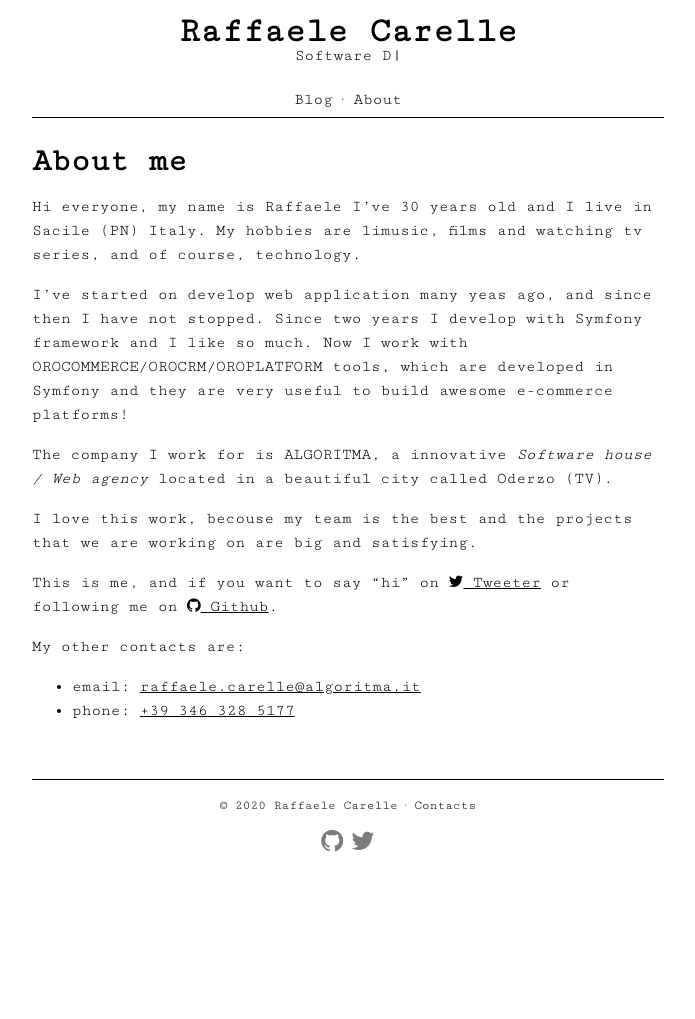
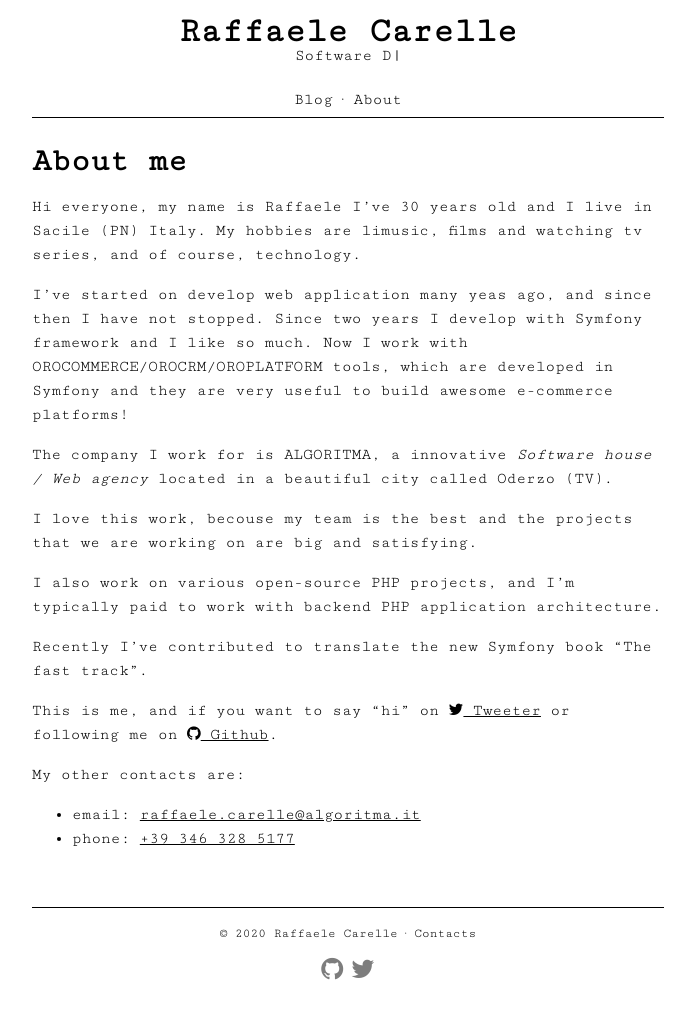
Before and after one commit to raffaelecarelle/raffaelecarelle.github.io, a Jekyll site: the page built from about.md, in a window 1280 px wide. Shown: the whole page, without its empty margins (292-987 px from the left). Built offline with Jekyll 4.4.1, drawn with Linux system fonts in a browser that asks for light colours; a style sheet for code colours, icons or effects is not loaded; before the commit the page ends 900 px from its top, so only the background shows below that.

Commit message:
update about page

```diff
--- a/about.md
+++ b/about.md
@@ -15,6 +15,10 @@ The company I work for is ALGORITMA, a innovative *Software house / Web agency*
 
 I love this work, becouse my team is the best and the projects that we are working on are big and satisfying.
 
+I also work on various open-source PHP projects, and I'm typically paid to work with backend PHP application architecture.
+
+Recently I've contributed to translate the new Symfony book "The fast track".
+
 This is me, and if you want to say "hi" on <a href="https://twitter.com/{{site.twitter_username}}" target="_blank"><i class="fa fa-twitter social" aria-hidden="true"></i> Tweeter</a>
 or following me on <a href="https://github.com/{{site.github_username}}" target="_blank"><i class="fa fa-github social" aria-hidden="true"></i> Github</a>.
 
```
